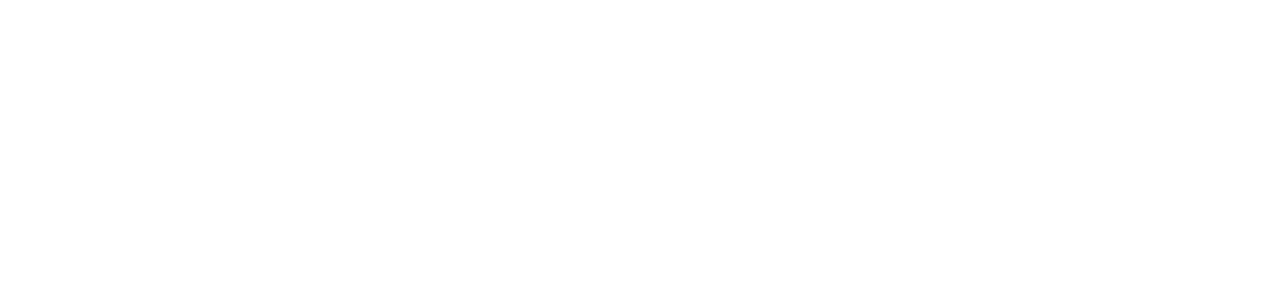
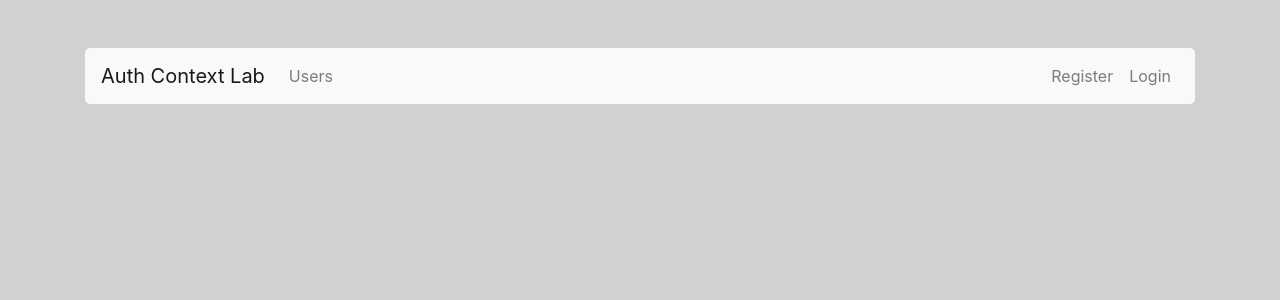
Before and after one commit to IronPTSolutions/lab-auth-context, a React (Create React App) app in the folder users-web/: page / in a window 1280 px wide. Shown: the top 300 px of the page. Built offline with nearby package versions, Linux system fonts and the light colour scheme.

Commit message:
feat: navbar component

```diff
--- a/users-web/src/App.js
+++ b/users-web/src/App.js
@@ -1,9 +1,13 @@
 import React, { Component } from 'react';
+import NavBar from './components/misc/NavBar';
 
 class App extends Component {
   render() {
     return (
-      <div className="App">
+      <div className="container">
+        <div className="row">
+          <div className="col-12"><NavBar /></div>
+        </div>
       </div>
     );
   }
--- /dev/null
+++ b/users-web/src/components/misc/NavBar.js
@@ -0,0 +1,31 @@
+import React from 'react'
+import { Link, NavLink } from 'react-router-dom'
+
+const NavBar = () => {
+  return (
+    <nav className="navbar navbar-expand-lg navbar-light bg-light mt-5" style={{ borderRadius: "5px"}}>
+      <Link className="navbar-brand" to="/users">Auth Context Lab</Link>
+      <button class="navbar-toggler" type="button" data-toggle="collapse" data-target="#navbarNavDropdown" aria-controls="navbarNavDropdown" aria-expanded="false" aria-label="Toggle navigation">
+        <span class="navbar-toggler-icon"></span>
+      </button>
+
+      <div className="collapse navbar-collapse" id="navbarNavDropdown">
+        <ul className="navbar-nav mr-auto">
+          <li className="nav-item">
+            <NavLink className="nav-link" activeClassNameName="active" to="/users">Users</NavLink>
+          </li>
+        </ul>
+        <ul className="navbar-nav my-2 my-lg-0">
+          <li className="nav-item">
+            <NavLink className="nav-link" activeClassNameName="active" to="/register">Register</NavLink>
+          </li>
+          <li className="nav-item">
+            <NavLink className="nav-link" activeClassNameName="active" to="/login">Login</NavLink>
+          </li>
+        </ul>
+      </div>
+    </nav>
+  )
+}
+
+export default NavBar;
--- a/users-web/src/index.css
+++ b/users-web/src/index.css
@@ -6,9 +6,6 @@
     sans-serif;
   -webkit-font-smoothing: antialiased;
   -moz-osx-font-smoothing: grayscale;
+
+  background-color: #D1D1D1;
 }
-
-code {
-  font-family: source-code-pro, Menlo, Monaco, Consolas, "Courier New",
-    monospace;
-}
```
Also changed, not shown: users-web/src/index.js (line endings or trailing spaces).
